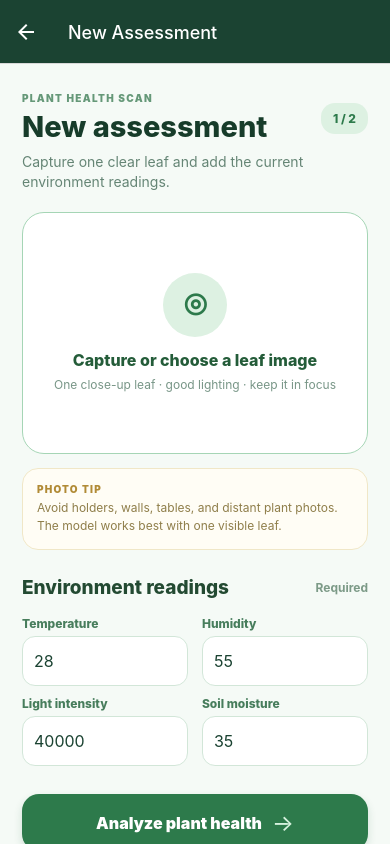
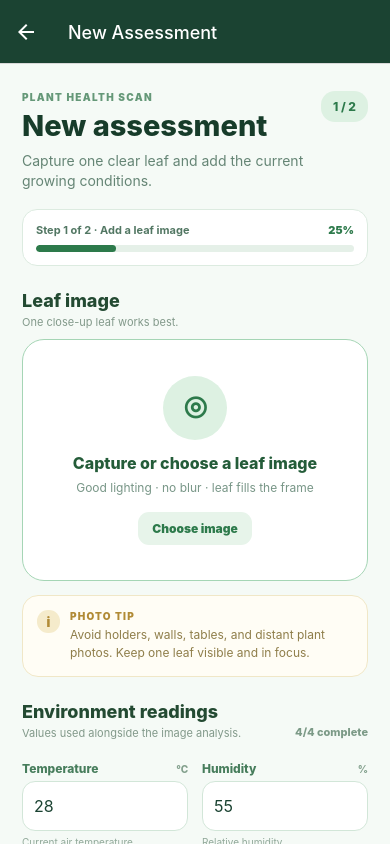
Before and after one commit to izharahmaad/PhytoSense, a React Native app in the folder mobile/: screen /Capture in a window 390 px wide. Built offline with nearby package versions, Linux system fonts and the light colour scheme; no server answers.

Commit message:
improve capture screen UI and validation

```diff
--- a/mobile/src/screens/CaptureScreen.tsx
+++ b/mobile/src/screens/CaptureScreen.tsx
@@ -1,8 +1,9 @@
-import React, { useState } from "react";
+import React, { useMemo, useState } from "react";
 import {
   ActivityIndicator,
   Alert,
   Image,
+  Keyboard,
   KeyboardAvoidingView,
   Platform,
   Pressable,
@@ -18,7 +19,10 @@ import type { NativeStackScreenProps } from "@react-navigation/native-stack";
 import type { RootStackParamList } from "../navigation/AppNavigator";
 import { predictPlant } from "../services/api";
 
-type Props = NativeStackScreenProps<RootStackParamList, "Capture">;
+type Props = NativeStackScreenProps<
+  RootStackParamList,
+  "Capture"
+>;
 
 type EnvironmentValues = {
   temperature: number;
@@ -38,7 +42,9 @@ type BackendError = {
   message?: string;
 };
 
-function getBackendErrorMessage(error: unknown): string {
+function getBackendErrorMessage(
+  error: unknown,
+): string {
   const candidate = error as BackendError;
   const detail = candidate.response?.data?.detail;
 
@@ -55,7 +61,8 @@ function getBackendErrorMessage(error: unknown): string {
           "msg" in item
         ) {
           return String(
-            (item as { msg?: unknown }).msg ?? "Invalid request",
+            (item as { msg?: unknown }).msg ??
+              "Invalid request",
           );
         }
 
@@ -65,13 +72,17 @@ function getBackendErrorMessage(error: unknown): string {
   }
 
   if (candidate.response?.status) {
-    return `The server returned HTTP ${candidate.response.status}.`;
+    return (
+      `The server returned HTTP ` +
+      `${candidate.response.status}.`
+    );
   }
 
   if (candidate.request) {
     return (
-      "The backend could not be reached. Make sure it is running " +
-      "and your phone is connected to the same Wi-Fi network."
+      "The backend could not be reached. " +
+      "Make sure it is running and your phone is " +
+      "connected to the same Wi-Fi network."
     );
   }
 
@@ -82,6 +93,12 @@ function getBackendErrorMessage(error: unknown): string {
   return "Something went wrong while analyzing the image.";
 }
 
+function parseNumber(value: string): number {
+  return Number.parseFloat(
+    value.replace(",", ".").trim(),
+  );
+}
+
 function validateEnvironment(
   temperatureText: string,
   humidityText: string,
@@ -89,18 +106,10 @@ function validateEnvironment(
   soilMoistureText: string,
 ): EnvironmentValues | null {
   const values: EnvironmentValues = {
-    temperature: Number.parseFloat(
-      temperatureText.replace(",", "."),
-    ),
-    humidity: Number.parseFloat(
-      humidityText.replace(",", "."),
-    ),
-    lightIntensity: Number.parseFloat(
-      lightIntensityText.replace(",", "."),
-    ),
-    soilMoisture: Number.parseFloat(
-      soilMoistureText.replace(",", "."),
-    ),
+    temperature: parseNumber(temperatureText),
+    humidity: parseNumber(humidityText),
+    lightIntensity: parseNumber(lightIntensityText),
+    soilMoisture: parseNumber(soilMoistureText),
   };
 
   const hasInvalidNumber = Object.values(values).some(
@@ -109,13 +118,16 @@ function validateEnvironment(
 
   if (hasInvalidNumber) {
     Alert.alert(
-      "Invalid environment values",
+      "Missing environment data",
       "Enter a valid number in every environment field.",
     );
     return null;
   }
 
-  if (values.temperature < -50 || values.temperature > 70) {
+  if (
+    values.temperature < -50 ||
+    values.temperature > 70
+  ) {
     Alert.alert(
       "Invalid temperature",
       "Temperature must be between -50°C and 70°C.",
@@ -123,7 +135,10 @@ function validateEnvironment(
     return null;
   }
 
-  if (values.humidity < 0 || values.humidity > 100) {
+  if (
+    values.humidity < 0 ||
+    values.humidity > 100
+  ) {
     Alert.alert(
       "Invalid humidity",
       "Humidity must be between 0% and 100%.",
@@ -131,15 +146,21 @@ function validateEnvironment(
     return null;
   }
 
-  if (values.lightIntensity < 0) {
+  if (
+    values.lightIntensity < 0 ||
+    values.lightIntensity > 200000
+  ) {
     Alert.alert(
       "Invalid light intensity",
-      "Light intensity cannot be negative.",
+      "Light intensity must be between 0 and 200,000 lux.",
     );
     return null;
   }
 
-  if (values.soilMoisture < 0 || values.soilMoisture > 100) {
+  if (
+    values.soilMoisture < 0 ||
+    values.soilMoisture > 100
+  ) {
     Alert.alert(
       "Invalid soil moisture",
       "Soil moisture must be between 0% and 100%.",
@@ -150,17 +171,60 @@ function validateEnvironment(
   return values;
 }
 
-export default function CaptureScreen({ navigation }: Props) {
-  const [imageUri, setImageUri] = useState<string | null>(null);
+function getProgressText(
+  hasImage: boolean,
+  fieldCount: number,
+): string {
+  if (!hasImage) {
+    return "Step 1 of 2 · Add a leaf image";
+  }
+
+  if (fieldCount < 4) {
+    return "Step 2 of 2 · Complete all readings";
+  }
+
+  return "Ready to analyze";
+}
+
+function isFilled(value: string): boolean {
+  return value.trim().length > 0;
+}
+
+export default function CaptureScreen({
+  navigation,
+}: Props) {
+  const [imageUri, setImageUri] =
+    useState<string | null>(null);
 
   const [temperature, setTemperature] = useState("28");
   const [humidity, setHumidity] = useState("55");
-  const [lightIntensity, setLightIntensity] = useState("40000");
-  const [soilMoisture, setSoilMoisture] = useState("35");
+  const [lightIntensity, setLightIntensity] =
+    useState("40000");
+  const [soilMoisture, setSoilMoisture] =
+    useState("35");
 
   const [loading, setLoading] = useState(false);
 
-  const captureImage = async () => {
+  const completedFields = useMemo(() => {
+    return [
+      temperature,
+      humidity,
+      lightIntensity,
+      soilMoisture,
+    ].filter(isFilled).length;
+  }, [
+    temperature,
+    humidity,
+    lightIntensity,
+    soilMoisture,
+  ]);
+
+  const progressText = getProgressText(
+    Boolean(imageUri),
+    completedFields,
+  );
+
+  const openCamera = async () => {
     if (loading) {
       return;
     }
@@ -177,14 +241,18 @@ export default function CaptureScreen({ navigation }: Props) {
         return;
       }
 
-      const result = await ImagePicker.launchCameraAsync({
+      const result =
+        await ImagePicker.launchCameraAsync({
           mediaTypes: ["images"],
           allowsEditing: true,
           aspect: [4, 3],
-        quality: 0.8,
+          quality: 0.85,
         });
 
-      if (!result.canceled && result.assets[0]?.uri) {
+      if (
+        !result.canceled &&
+        result.assets[0]?.uri
+      ) {
         setImageUri(result.assets[0].uri);
       }
     } catch (error) {
@@ -197,7 +265,7 @@ export default function CaptureScreen({ navigation }: Props) {
     }
   };
 
-  const chooseFromLibrary = async () => {
+  const openLibrary = async () => {
     if (loading) {
       return;
     }
@@ -219,10 +287,13 @@ export default function CaptureScreen({ navigation }: Props) {
           mediaTypes: ["images"],
           allowsEditing: true,
           aspect: [4, 3],
-          quality: 0.8,
+          quality: 0.85,
         });
 
-      if (!result.canceled && result.assets[0]?.uri) {
+      if (
+        !result.canceled &&
+        result.assets[0]?.uri
+      ) {
         setImageUri(result.assets[0].uri);
       }
     } catch (error) {
@@ -242,7 +313,7 @@ export default function CaptureScreen({ navigation }: Props) {
 
     Alert.alert(
       "Choose plant image",
-      "Capture a new image or select one.",
+      "Use a close-up image of one visible leaf.",
       [
         {
           text: "Cancel",
@@ -250,20 +321,34 @@ export default function CaptureScreen({ navigation }: Props) {
         },
         {
           text: "Camera",
-          onPress: captureImage,
+          onPress: () => {
+            void openCamera();
+          },
         },
         {
           text: "Photo library",
-          onPress: chooseFromLibrary,
+          onPress: () => {
+            void openLibrary();
+          },
         },
       ],
     );
+  };
+
+  const removeImage = () => {
+    if (loading) {
+      return;
+    }
+
+    setImageUri(null);
   };
 
   const submit = async () => {
     if (loading) {
       return;
     }
+
+    Keyboard.dismiss();
 
     if (!imageUri) {
       Alert.alert(
@@ -318,7 +403,7 @@ export default function CaptureScreen({ navigation }: Props) {
       if (status === 422) {
         Alert.alert("Image rejected", message);
       } else if (status === 400) {
-        Alert.alert("Invalid image", message);
+        Alert.alert("Invalid request", message);
       } else if (status === 503) {
         Alert.alert("Model unavailable", message);
       } else if (!status) {
@@ -346,13 +431,18 @@ export default function CaptureScreen({ navigation }: Props) {
         showsVerticalScrollIndicator={false}
       >
         <View style={styles.headerRow}>
-          <View>
+          <View style={styles.headerCopy}>
             <Text style={styles.eyebrow}>
               PLANT HEALTH SCAN
             </Text>
 
             <Text style={styles.title}>
               New assessment
+            </Text>
+
+            <Text style={styles.subtitle}>
+              Capture one clear leaf and add the current
+              growing conditions.
             </Text>
           </View>
 
@@ -363,16 +453,70 @@ export default function CaptureScreen({ navigation }: Props) {
           </View>
         </View>
 
-        <Text style={styles.subtitle}>
-          Capture one clear leaf and add the current
-          environment readings.
+        <View style={styles.progressCard}>
+          <View style={styles.progressTopRow}>
+            <Text style={styles.progressText}>
+              {progressText}
             </Text>
+
+            <Text style={styles.progressPercent}>
+              {imageUri && completedFields === 4
+                ? "100%"
+                : imageUri
+                  ? "75%"
+                  : "25%"}
+            </Text>
+          </View>
+
+          <View style={styles.progressTrack}>
+            <View
+              style={[
+                styles.progressFill,
+                {
+                  width:
+                    imageUri && completedFields === 4
+                      ? "100%"
+                      : imageUri
+                        ? "75%"
+                        : "25%",
+                },
+              ]}
+            />
+          </View>
+        </View>
+
+        <View style={styles.sectionHeader}>
+          <View>
+            <Text style={styles.sectionTitle}>
+              Leaf image
+            </Text>
+
+            <Text style={styles.sectionHint}>
+              One close-up leaf works best.
+            </Text>
+          </View>
+
+          {imageUri && (
+            <Pressable
+              accessibilityRole="button"
+              accessibilityLabel="Remove selected image"
+              hitSlop={8}
+              onPress={removeImage}
+              disabled={loading}
+            >
+              <Text style={styles.removeText}>
+                Remove
+              </Text>
+            </Pressable>
+          )}
+        </View>
 
         <Pressable
           accessibilityRole="button"
           accessibilityLabel="Capture or choose a plant image"
           style={({ pressed }) => [
             styles.imagePicker,
+            imageUri && styles.imagePickerSelected,
             pressed && styles.imagePickerPressed,
           ]}
           onPress={chooseImageSource}
@@ -391,6 +535,12 @@ export default function CaptureScreen({ navigation }: Props) {
                   Change image
                 </Text>
               </View>
+
+              <View style={styles.imageCheck}>
+                <Text style={styles.imageCheckText}>
+                  ✓
+                </Text>
+              </View>
             </>
           ) : (
             <View style={styles.placeholder}>
@@ -405,38 +555,59 @@ export default function CaptureScreen({ navigation }: Props) {
               </Text>
 
               <Text style={styles.imagePickerHint}>
-                One close-up leaf · good lighting · keep it
-                in focus
+                Good lighting · no blur · leaf fills the
+                frame
               </Text>
+
+              <View style={styles.chooseButton}>
+                <Text style={styles.chooseButtonText}>
+                  Choose image
+                </Text>
+              </View>
             </View>
           )}
         </Pressable>
 
         <View style={styles.tipCard}>
+          <View style={styles.tipIcon}>
+            <Text style={styles.tipIconText}>
+              i
+            </Text>
+          </View>
+
+          <View style={styles.tipCopy}>
             <Text style={styles.tipLabel}>
               PHOTO TIP
             </Text>
 
             <Text style={styles.tipText}>
-            Avoid holders, walls, tables, and distant plant
-            photos. The model works best with one visible
-            leaf.
+              Avoid holders, walls, tables, and distant
+              plant photos. Keep one leaf visible and in
+              focus.
             </Text>
+          </View>
         </View>
 
         <View style={styles.sectionHeader}>
+          <View>
             <Text style={styles.sectionTitle}>
               Environment readings
             </Text>
 
+            <Text style={styles.sectionHint}>
+              Values used alongside the image analysis.
+            </Text>
+          </View>
+
           <Text style={styles.requiredText}>
-            Required
+            {completedFields}/4 complete
           </Text>
         </View>
 
         <View style={styles.fieldGrid}>
           <EnvironmentField
             label="Temperature"
+            hint="Current air temperature"
             unit="°C"
             value={temperature}
             onChangeText={setTemperature}
@@ -445,6 +616,7 @@ export default function CaptureScreen({ navigation }: Props) {
 
           <EnvironmentField
             label="Humidity"
+            hint="Relative humidity"
             unit="%"
             value={humidity}
             onChangeText={setHumidity}
@@ -453,6 +625,7 @@ export default function CaptureScreen({ navigation }: Props) {
 
           <EnvironmentField
             label="Light intensity"
+            hint="Approximate brightness"
             unit="lux"
             value={lightIntensity}
             onChangeText={setLightIntensity}
@@ -461,6 +634,7 @@ export default function CaptureScreen({ navigation }: Props) {
 
           <EnvironmentField
             label="Soil moisture"
+            hint="Moisture percentage"
             unit="%"
             value={soilMoisture}
             onChangeText={setSoilMoisture}
@@ -483,7 +657,10 @@ export default function CaptureScreen({ navigation }: Props) {
         >
           {loading ? (
             <>
-              <ActivityIndicator color="#FFFFFF" />
+              <ActivityIndicator
+                color="#FFFFFF"
+                style={styles.submitLoader}
+              />
 
               <Text style={styles.submitText}>
                 Analyzing image...
@@ -513,6 +690,7 @@ export default function CaptureScreen({ navigation }: Props) {
 
 type EnvironmentFieldProps = {
   label: string;
+  hint: string;
   unit: string;
   value: string;
   onChangeText: (value: string) => void;
@@ -521,6 +699,7 @@ type EnvironmentFieldProps = {
 
 function EnvironmentField({
   label,
+  hint,
   unit,
   value,
   onChangeText,
@@ -528,19 +707,32 @@ function EnvironmentField({
 }: EnvironmentFieldProps) {
   return (
     <View style={styles.field}>
+      <View style={styles.fieldHeader}>
         <Text style={styles.label}>
           {label}
         </Text>
 
-      <View style={styles.inputRow}>
+        <Text style={styles.fieldUnit}>
+          {unit}
+        </Text>
+      </View>
+
+      <View
+        style={[
+          styles.inputRow,
+          !editable && styles.inputRowDisabled,
+        ]}
+      >
         <TextInput
           style={styles.input}
+          inputMode="decimal"
           keyboardType="decimal-pad"
           value={value}
           onChangeText={onChangeText}
           placeholder="0"
           placeholderTextColor="#9AB0A1"
           editable={editable}
+          selectTextOnFocus
           accessibilityLabel={label}
         />
 
@@ -548,6 +740,10 @@ function EnvironmentField({
           {unit}
         </Text>
       </View>
+
+      <Text style={styles.fieldHint}>
+        {hint}
+      </Text>
     </View>
   );
 }
@@ -561,14 +757,19 @@ const styles = StyleSheet.create({
   container: {
     flexGrow: 1,
     paddingHorizontal: 22,
-    paddingTop: 28,
-    paddingBottom: 30,
+    paddingTop: 27,
+    paddingBottom: 32,
   },
 
   headerRow: {
+    alignItems: "flex-start",
     flexDirection: "row",
-    alignItems: "center",
     justifyContent: "space-between",
+  },
+
+  headerCopy: {
+    flex: 1,
+    paddingRight: 15,
   },
 
   eyebrow: {
@@ -585,9 +786,16 @@ const styles = StyleSheet.create({
     fontWeight: "800",
   },
 
+  subtitle: {
+    color: "#658575",
+    fontSize: 14,
+    lineHeight: 20,
+    marginTop: 8,
+  },
+
   stepBadge: {
+    backgroundColor: "#DDF1E2",
     borderRadius: 14,
-    backgroundColor: "#DDF1E2",
     paddingHorizontal: 12,
     paddingVertical: 8,
   },
@@ -598,27 +806,99 @@ const styles = StyleSheet.create({
     fontWeight: "800",
   },
 
-  subtitle: {
-    color: "#658575",
-    fontSize: 14,
-    lineHeight: 20,
-    marginTop: 8,
-    marginBottom: 20,
+  progressCard: {
+    backgroundColor: "#FFFFFF",
+    borderColor: "#DCEBE0",
+    borderRadius: 15,
+    borderWidth: 1,
+    marginTop: 18,
+    padding: 13,
+  },
+
+  progressTopRow: {
+    alignItems: "center",
+    flexDirection: "row",
+    justifyContent: "space-between",
+    marginBottom: 8,
+  },
+
+  progressText: {
+    color: "#527763",
+    fontSize: 11,
+    fontWeight: "700",
+  },
+
+  progressPercent: {
+    color: "#2D7A4B",
+    fontSize: 11,
+    fontWeight: "900",
+  },
+
+  progressTrack: {
+    backgroundColor: "#E5F0E8",
+    borderRadius: 5,
+    height: 7,
+    overflow: "hidden",
+  },
+
+  progressFill: {
+    backgroundColor: "#2D7A4B",
+    borderRadius: 5,
+    height: "100%",
+  },
+
+  sectionHeader: {
+    alignItems: "flex-end",
+    flexDirection: "row",
+    justifyContent: "space-between",
+    marginBottom: 9,
+    marginTop: 24,
+  },
+
+  sectionTitle: {
+    color: "#234A32",
+    fontSize: 18,
+    fontWeight: "800",
+  },
+
+  sectionHint: {
+    color: "#82998A",
+    fontSize: 11,
+    lineHeight: 16,
+    marginTop: 3,
+  },
+
+  removeText: {
+    color: "#B54848",
+    fontSize: 12,
+    fontWeight: "800",
+    marginBottom: 2,
+  },
+
+  requiredText: {
+    color: "#7C9A87",
+    fontSize: 11,
+    fontWeight: "800",
+    marginBottom: 2,
   },
 
   imagePicker: {
-    height: 242,
-    overflow: "hidden",
+    alignItems: "center",
+    backgroundColor: "#FFFFFF",
+    borderColor: "#A5D5B5",
     borderRadius: 22,
     borderWidth: 1.5,
-    borderColor: "#A5D5B5",
-    alignItems: "center",
+    height: 242,
     justifyContent: "center",
-    backgroundColor: "#FFFFFF",
+    overflow: "hidden",
+  },
+
+  imagePickerSelected: {
+    borderColor: "#69A77D",
   },
 
   imagePickerPressed: {
-    opacity: 0.82,
+    opacity: 0.84,
   },
 
   placeholder: {
@@ -627,13 +907,13 @@ const styles = StyleSheet.create({
   },
 
   cameraCircle: {
+    alignItems: "center",
+    backgroundColor: "#DDF1E2",
+    borderRadius: 32,
+    height: 64,
+    justifyContent: "center",
+    marginBottom: 13,
     width: 64,
-    height: 64,
-    borderRadius: 32,
-    alignItems: "center",
-    justifyContent: "center",
-    backgroundColor: "#DDF1E2",
-    marginBottom: 13,
   },
 
   cameraIcon: {
@@ -653,23 +933,37 @@ const styles = StyleSheet.create({
     color: "#789687",
     fontSize: 12,
     lineHeight: 18,
+    marginTop: 6,
     textAlign: "center",
-    marginTop: 6,
+  },
+
+  chooseButton: {
+    backgroundColor: "#E7F4EA",
+    borderRadius: 11,
+    marginTop: 15,
+    paddingHorizontal: 14,
+    paddingVertical: 9,
+  },
+
+  chooseButtonText: {
+    color: "#2D7A4B",
+    fontSize: 12,
+    fontWeight: "900",
   },
 
   image: {
+    height: "100%",
     width: "100%",
-    height: "100%",
   },
 
   imageOverlay: {
+    backgroundColor: "rgba(23, 60, 42, 0.84)",
+    borderRadius: 12,
+    bottom: 12,
+    paddingHorizontal: 12,
+    paddingVertical: 8,
     position: "absolute",
     right: 12,
-    bottom: 12,
-    borderRadius: 12,
-    backgroundColor: "rgba(23, 60, 42, 0.82)",
-    paddingHorizontal: 12,
-    paddingVertical: 8,
   },
 
   changeImageText: {
@@ -678,14 +972,55 @@ const styles = StyleSheet.create({
     fontWeight: "800",
   },
 
+  imageCheck: {
+    alignItems: "center",
+    backgroundColor: "#2D7A4B",
+    borderColor: "#FFFFFF",
+    borderRadius: 16,
+    borderWidth: 2,
+    height: 32,
+    justifyContent: "center",
+    left: 12,
+    position: "absolute",
+    top: 12,
+    width: 32,
+  },
+
+  imageCheckText: {
+    color: "#FFFFFF",
+    fontSize: 17,
+    fontWeight: "900",
+  },
+
   tipCard: {
+    alignItems: "flex-start",
     backgroundColor: "#FFFDF5",
     borderColor: "#F0E7C7",
     borderRadius: 16,
     borderWidth: 1,
+    flexDirection: "row",
+    marginTop: 14,
     padding: 14,
-    marginTop: 14,
-    marginBottom: 26,
+  },
+
+  tipIcon: {
+    alignItems: "center",
+    backgroundColor: "#F5EBCB",
+    borderRadius: 11,
+    height: 23,
+    justifyContent: "center",
+    marginRight: 10,
+    width: 23,
+  },
+
+  tipIconText: {
+    color: "#B18B36",
+    fontSize: 13,
+    fontWeight: "900",
+  },
+
+  tipCopy: {
+    flex: 1,
   },
 
   tipLabel: {
@@ -702,25 +1037,6 @@ const styles = StyleSheet.create({
     lineHeight: 18,
   },
 
-  sectionHeader: {
-    flexDirection: "row",
-    alignItems: "center",
-    justifyContent: "space-between",
-    marginBottom: 7,
-  },
-
-  sectionTitle: {
-    color: "#234A32",
-    fontSize: 19,
-    fontWeight: "800",
-  },
-
-  requiredText: {
-    color: "#7C9A87",
-    fontSize: 12,
-    fontWeight: "700",
-  },
-
   fieldGrid: {
     flexDirection: "row",
     flexWrap: "wrap",
@@ -728,31 +1044,49 @@ const styles = StyleSheet.create({
   },
 
   field: {
+    marginTop: 11,
     width: "48%",
-    marginTop: 10,
+  },
+
+  fieldHeader: {
+    alignItems: "center",
+    flexDirection: "row",
+    justifyContent: "space-between",
+    marginBottom: 5,
   },
 
   label: {
     color: "#477D5C",
+    flex: 1,
     fontSize: 12,
     fontWeight: "800",
-    marginBottom: 5,
+  },
+
+  fieldUnit: {
+    color: "#83A08D",
+    fontSize: 10,
+    fontWeight: "800",
   },
 
   inputRow: {
-    height: 50,
-    flexDirection: "row",
     alignItems: "center",
     backgroundColor: "#FFFFFF",
     borderColor: "#D2E6D8",
     borderRadius: 13,
     borderWidth: 1,
+    flexDirection: "row",
+    height: 50,
     paddingHorizontal: 11,
   },
 
+  inputRowDisabled: {
+    backgroundColor: "#F0F5F1",
+    opacity: 0.75,
+  },
+
   input: {
+    color: "#1B4332",
     flex: 1,
-    color: "#1B4332",
     fontSize: 16,
     paddingVertical: 0,
   },
@@ -764,22 +1098,29 @@ const styles = StyleSheet.create({
     marginLeft: 5,
   },
 
+  fieldHint: {
+    color: "#91A99A",
+    fontSize: 10,
+    lineHeight: 14,
+    marginTop: 4,
+  },
+
   submitButton: {
-    minHeight: 57,
     alignItems: "center",
-    justifyContent: "center",
-    flexDirection: "row",
     backgroundColor: "#2D7A4B",
     borderRadius: 17,
+    elevation: 3,
+    flexDirection: "row",
+    justifyContent: "center",
     marginTop: 28,
-    elevation: 3,
+    minHeight: 57,
     shadowColor: "#185C35",
-    shadowOpacity: 0.16,
-    shadowRadius: 8,
     shadowOffset: {
       width: 0,
       height: 4,
     },
+    shadowOpacity: 0.16,
+    shadowRadius: 8,
   },
 
   submitButtonDisabled: {
@@ -793,6 +1134,10 @@ const styles = StyleSheet.create({
         scale: 0.99,
       },
     ],
+  },
+
+  submitLoader: {
+    marginRight: 10,
   },
 
   submitText: {
@@ -812,7 +1157,7 @@ const styles = StyleSheet.create({
     color: "#8AA992",
     fontSize: 11,
     lineHeight: 16,
+    marginTop: 18,
     textAlign: "center",
-    marginTop: 18,
   },
 });
```
Lines whose indentation alone changed are shown as unchanged.
